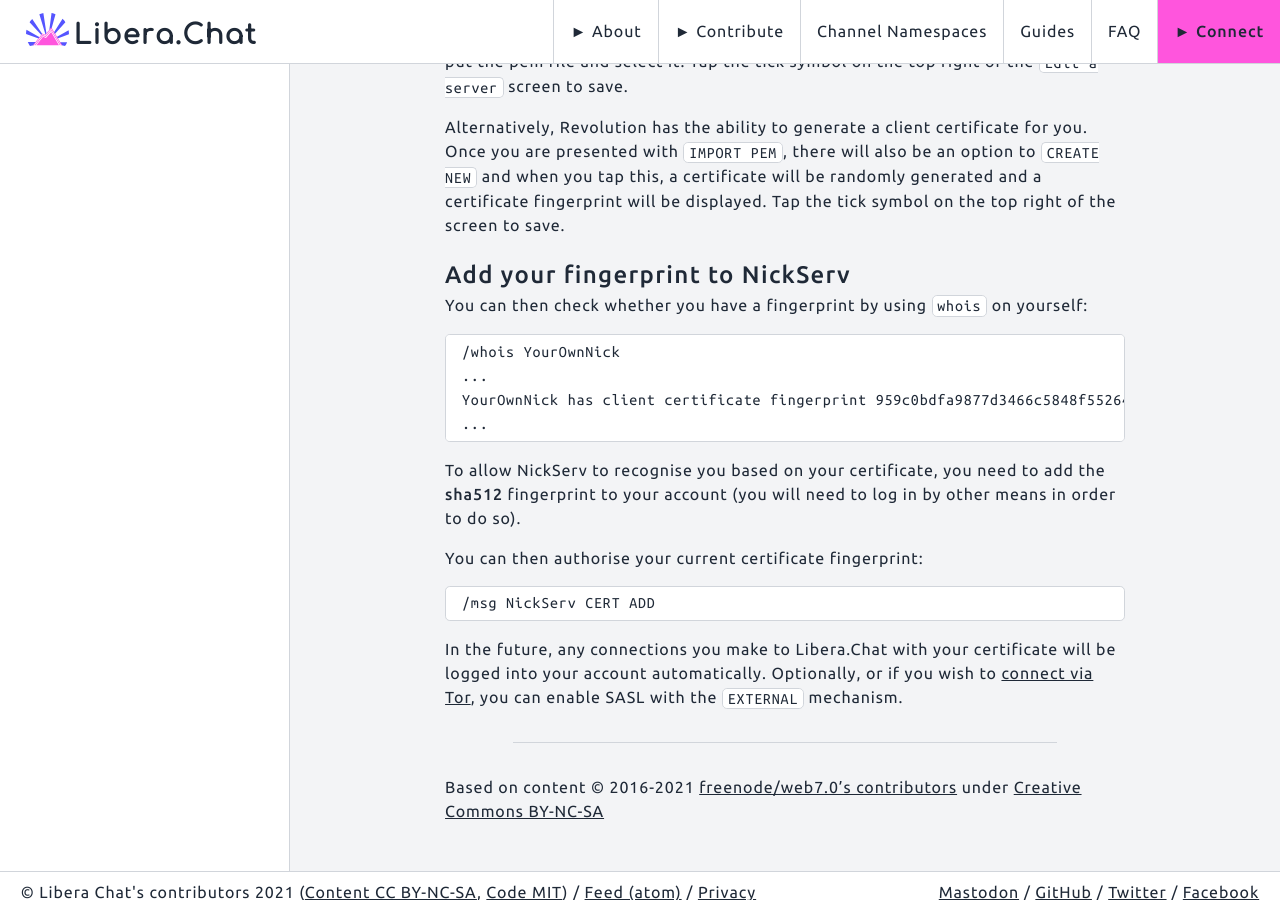
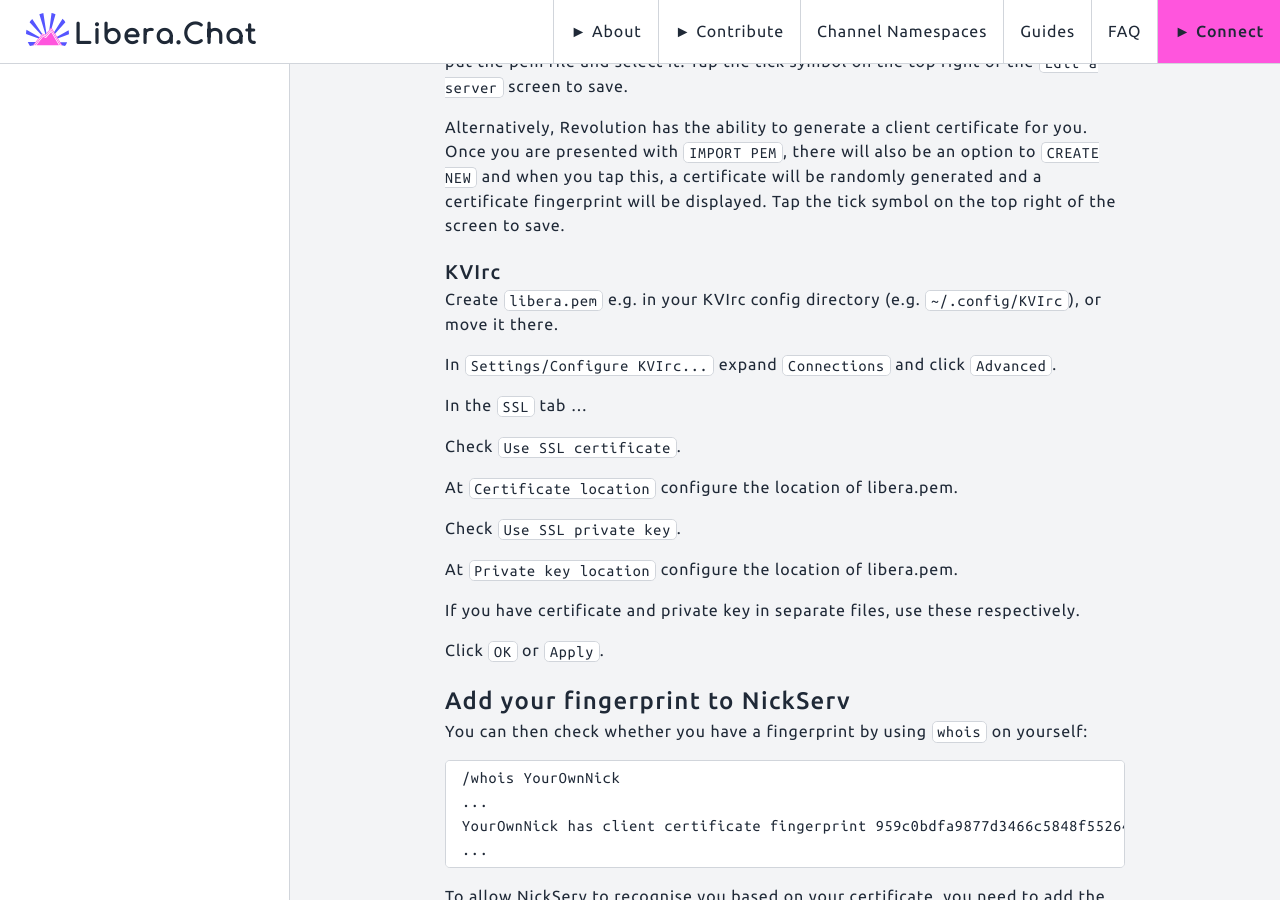
Before and after one commit to Libera-Chat/libera-chat.github.io, a Jekyll site: the page built from content/_guides/certfp.md, in a window 1280 px wide and 900 px high, scrolled down 2810 px. Built offline with Jekyll 4.4.1, drawn with Linux system fonts in a browser that asks for light colours.

Commit message:
KVIrc certfp config
Added KVIrc certfp config

```diff
--- a/content/_guides/certfp.md
+++ b/content/_guides/certfp.md
@@ -159,6 +159,28 @@
 and a certificate fingerprint will be displayed. Tap the tick symbol on the top
 right of the screen to save.
 
+### KVIrc
+
+Create `libera.pem` e.g. in your KVIrc config directory
+(e.g. `~/.config/KVIrc`), or move it there.
+
+In `Settings/Configure KVIrc...` expand `Connections` and click `Advanced`.
+
+In the `SSL` tab ...
+
+Check `Use SSL certificate`.
+
+At `Certificate location` configure the location of libera.pem.
+
+Check `Use SSL private key`.
+
+At `Private key location` configure the location of libera.pem.
+
+If you have certificate and private key in separate files, use these respectively.
+
+Click `OK` or `Apply`.
+
+
 ## Add your fingerprint to NickServ
 
 You can then check whether you have a fingerprint by using `whois` on yourself:
```
